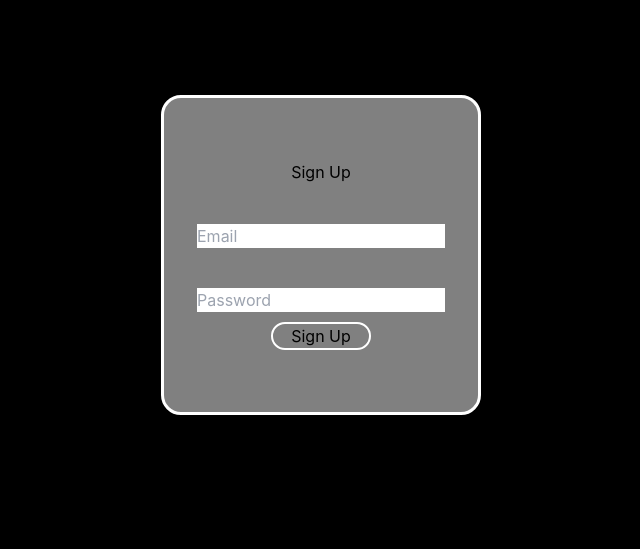
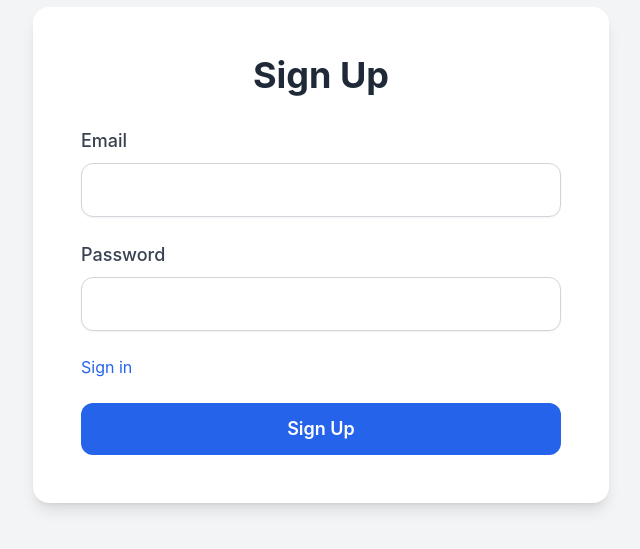
Before and after one commit to tordfa/tableview, a React (Create React App) app: page /signup in a window 1280 px wide. Shown: the part 145-694 px from the top of the page, without its empty margins (319-959 px from the left). Built offline with nearby package versions, Linux system fonts and the light colour scheme.

Commit message:
Added signup page

```diff
--- a/src/components/pages/SigninPage.jsx
+++ b/src/components/pages/SigninPage.jsx
@@ -1,5 +1,5 @@
 import React, { useState } from "react";
-import { useNavigate } from 'react-router';
+import { useNavigate, NavLink } from 'react-router';
 import { signIn } from "../../controllers/userController";
 
 export default function SignIn() {
@@ -56,11 +56,12 @@ export default function SignIn() {
               className="mt-2 block w-full px-5 py-3 text-lg border border-gray-300 rounded-xl shadow-sm focus:outline-none focus:ring-2 focus:ring-blue-500"
               required
             />
+            {loading ? <h1>Loading....</h1> : ""}
           </div>
 
           <div className="flex justify-between text-base">
-            <a href="#" className="text-blue-600 hover:underline">Forgot password?</a>
-            <a href="#" className="text-blue-600 hover:underline">Sign up</a>
+            <NavLink to={'/forgotpassword'} className="text-blue-600 hover:underline">Forgot password?</NavLink>
+            <NavLink to={'/signup'} className="text-blue-600 hover:underline">Sign up</NavLink>
           </div>
 
           <button
--- a/src/components/pages/SignupPage.jsx
+++ b/src/components/pages/SignupPage.jsx
@@ -1,17 +1,16 @@
-import React, { useState } from 'react';
-import { useNavigate } from 'react-router';
-import { signup } from '../../controllers/userController';
+import React, { useState } from "react";
+import { useNavigate, NavLink } from 'react-router';
+import { signup } from "../../controllers/userController";
 
-
-function Signup() {
-  const [email, setEmail] = useState('');
-  const [password, setPassword] = useState('');
+export default function Signup() {
+    const [email, setEmail] = useState("");
+    const [password, setPassword] = useState("");
     const [loading, setLoading] = useState(false);
 
     const navigate = useNavigate();
 
-  const handleSubmit = async (event) => {
-    event.preventDefault();
+    const handleSubmit = async (e) => {
+        e.preventDefault();
         setLoading(true);
 
         const result = await signup(email, password);
@@ -22,76 +21,54 @@ function Signup() {
         }
         console.log("LOGIN SUCCESS");
         navigate('/');
-
     };
 
-  const style = {
-    backgroundColor: 'black',
-    width: '100%',
-    height: '100%',
-    display: 'flex',
-    justifyContent: 'center',
-    alignItems: 'center',
-    color: 'white',
-  }
-
-  const formStyle = {
-    width: '20rem',
-    height: '20rem',
-    display: 'flex',
-    flexDirection: 'column',
-    justifyContent: 'center',
-    alignItems: 'center',
-    border: '3px solid white',
-    borderRadius: '20px',
-    backgroundColor: 'grey',
-    color: 'black',
-  }
-
-  const buttonStyle = {
-    width: '100px',
-    border: '2px solid white',
-    borderRadius: '20px',
-    marginTop: '10px',
-  }
-
     return (
-    <div style={style}>
-      {loading
-        ? <h1>Loading........</h1>
-        : <form
-          style={formStyle}
-          onSubmit={handleSubmit}
-        >
-          <h2>Sign Up</h2>
+        <div className="min-h-screen flex items-center justify-center bg-gray-100 px-6">
+            <div className="w-full max-w-xl bg-white p-12 rounded-2xl shadow-lg">
+                <h2 className="text-4xl font-bold mb-8 text-gray-800 text-center">Sign Up</h2>
+                <form onSubmit={handleSubmit} className="space-y-6">
                     <div>
+                        <label htmlFor="email" className="block text-lg font-medium text-gray-700">
+                            Email
+                        </label>
                         <input
-              className='mt-10'
+                            id="email"
                             type="email"
-              id="email"
                             value={email}
                             onChange={(e) => setEmail(e.target.value)}
-              placeholder='Email'
+                            className="mt-2 block w-full px-5 py-3 text-lg border border-gray-300 rounded-xl shadow-sm focus:outline-none focus:ring-2 focus:ring-blue-500"
                             required
                         />
                     </div>
+
                     <div>
+                        <label htmlFor="password" className="block text-lg font-medium text-gray-700">
+                            Password
+                        </label>
                         <input
-              className='mt-10'
+                            id="password"
                             type="password"
-              id="password"
                             value={password}
                             onChange={(e) => setPassword(e.target.value)}
-              placeholder='Password'
+                            className="mt-2 block w-full px-5 py-3 text-lg border border-gray-300 rounded-xl shadow-sm focus:outline-none focus:ring-2 focus:ring-blue-500"
                             required
                         />
-          </div>
-          <button type="submit" style={buttonStyle}>Sign Up</button>
-        </form>
-      }
+                        {loading ? <h1>Loading....</h1> : ""}
                     </div>
 
+                    <div className="flex justify-between text-base">
+                        <NavLink to={'/signin'} className="text-blue-600 hover:underline">Sign in</NavLink>
+                    </div>
+
+                    <button
+                        type="submit"
+                        className="w-full py-3 px-6 bg-blue-600 text-white text-lg font-semibold rounded-xl hover:bg-blue-700 transition"
+                    >
+                        Sign Up
+                    </button>
+                </form>
+            </div>
+        </div>
     );
 }
-
-export default Signup;
```
Lines whose indentation alone changed are shown as unchanged.
